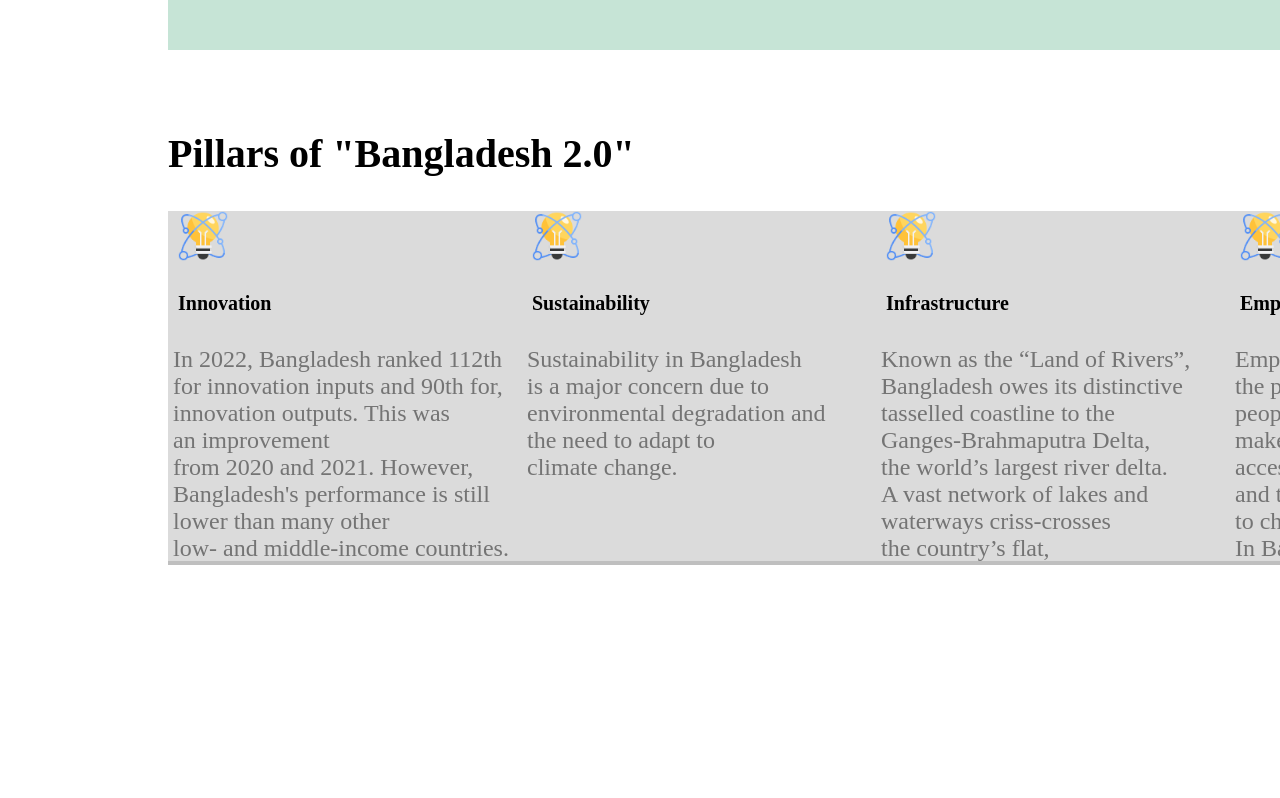
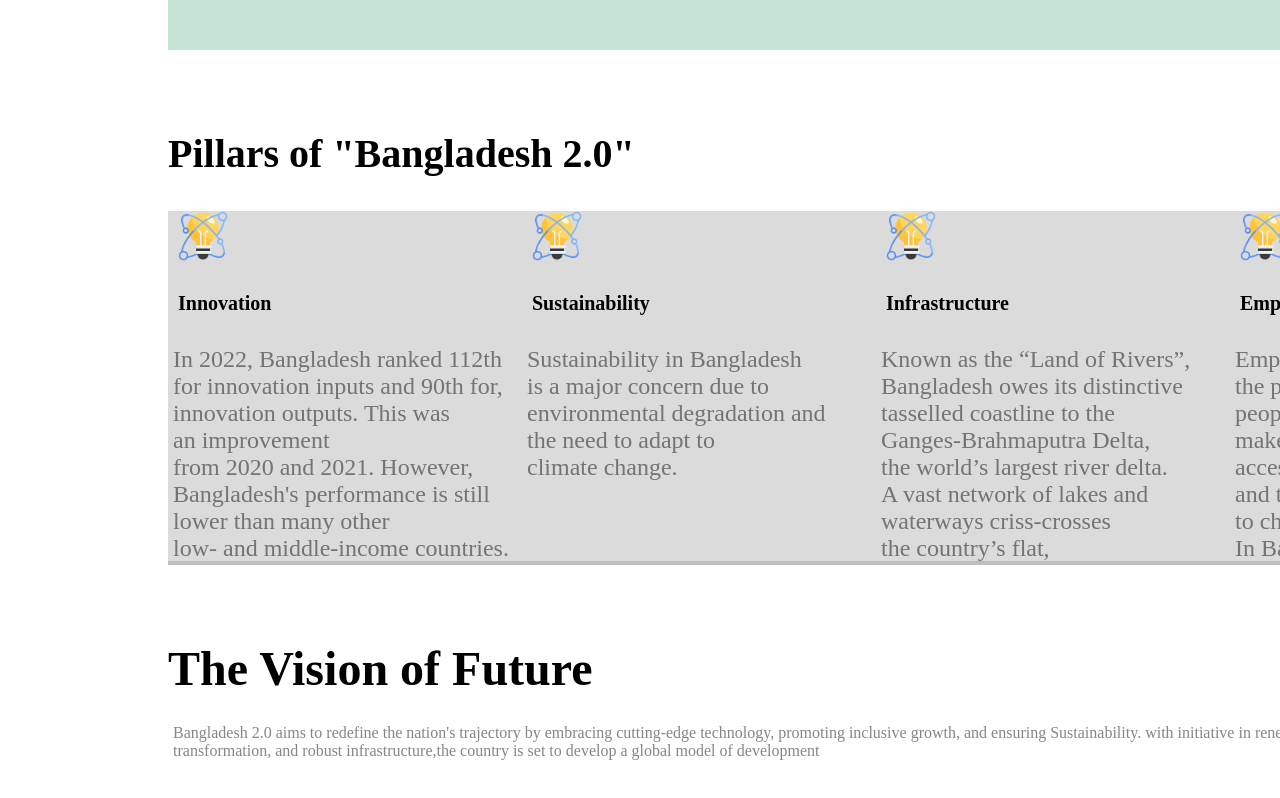
Before and after one commit to Tanjim-Rayan/Bangladesh-2.0-, a plain HTML site: page index.html in a window 1280 px wide. Shown: the part 622-1420 px from the top of the page. Before the commit the page ends 1297 px from the top, so only its background shows below. Drawn offline with Linux system fonts and the light colour scheme.

Commit message:
short break

```diff
--- /dev/null
+++ b/Styles/vision.css
@@ -0,0 +1,29 @@
+div .vision {
+    display: flex;
+    flex-direction: column;
+    justify-content: start;
+
+}
+.vision h2 {
+    margin-top: 80px;
+    margin-left: 160px;
+    margin-right: 160px;
+    margin-bottom: 5px;
+    height: 48px;
+    width: 1280px;
+    font-size: 48px;
+    font-weight: 800;
+    text-align: left;
+}
+.vision div  p {
+    height: 48px;
+    width: 1280px;
+    margin-top: -70px;
+    margin-left: 105px;
+    margin-right: 160px;
+    margin-bottom: 36px;
+    font-size: 16px;
+    font-weight: 400;
+
+
+}
--- a/index.html
+++ b/index.html
@@ -13,6 +13,7 @@
         <link rel="stylesheet" href="Styles/nav.css">
         <link rel="stylesheet" href="Styles/banner.css">
         <link rel="stylesheet" href="Styles/pillars.css">
+        <link rel="stylesheet" href="Styles/vision.css">
     </head>
 
     <body>
@@ -44,27 +45,48 @@
                 <div class="pillar">
                     <img src="assets/card-icon.png" alt="">
                     <h4 class="pillar-tittle">Innovation</h4>
-                        <p class="pillar-text">In 2022, Bangladesh ranked 112th <br>for innovation inputs and 90th for,<br> innovation outputs. This was<br> an improvement <br>from 2020 and 2021. However,<br> Bangladesh's performance is still <br>lower than many other <br>low- and middle-income countries.</p>
+                    <p class="pillar-text">In 2022, Bangladesh ranked 112th <br>for innovation inputs and 90th for,<br>
+                        innovation outputs. This was<br> an improvement <br>from 2020 and 2021. However,<br>
+                        Bangladesh's performance is still <br>lower than many other <br>low- and middle-income
+                        countries.</p>
                 </div>
                 <div class="pillar">
                     <img src="assets/card-icon.png" alt="">
                     <h4 class="pillar-tittle">Sustainability</h4>
-                        <p class="pillar-text">Sustainability in Bangladesh <br>is a major concern due to <br>environmental degradation and<br> the need to adapt to <br>climate change.
+                    <p class="pillar-text">Sustainability in Bangladesh <br>is a major concern due to <br>environmental
+                        degradation and<br> the need to adapt to <br>climate change.
                 </div>
                 <div class="pillar">
                     <img src="assets/card-icon.png" alt="">
                     <h4 class="pillar-tittle">Infrastructure</h4>
-                        <p class="pillar-text">Known as the “Land of Rivers”, <br>Bangladesh owes its distinctive <br>tasselled coastline to the<br> Ganges-Brahmaputra Delta,<br> the world’s largest river delta.<br> A vast network of lakes and <br>waterways criss-crosses<br> the country’s flat,<br> </p>
+                    <p class="pillar-text">Known as the “Land of Rivers”, <br>Bangladesh owes its distinctive
+                        <br>tasselled coastline to the<br> Ganges-Brahmaputra Delta,<br> the world’s largest river
+                        delta.<br> A vast network of lakes and <br>waterways criss-crosses<br> the country’s flat,<br>
+                    </p>
                 </div>
                 <div class="pillar">
                     <img src="assets/card-icon.png" alt="">
                     <h4 class="pillar-tittle">Empowerment</h4>
-                        <p class="pillar-text">Empowerment is<br> the process of giving<br> people the power to <br>make decisions,<br> access resources,<br> and take action<br> to change their lives.<br> In Bangladesh.</p>
+                    <p class="pillar-text">Empowerment is<br> the process of giving<br> people the power to <br>make
+                        decisions,<br> access resources,<br> and take action<br> to change their lives.<br> In
+                        Bangladesh.</p>
                 </div>
             </div>
 
         </section>
 
+        <section class="vision">
+
+            <div class="vision">
+                <h2>The Vision of Future</h2>
+                <p>Bangladesh 2.0 aims to redefine the nation's trajectory by embracing cutting-edge technology,
+                    promoting inclusive growth, and ensuring Sustainability. with initiative in renewable energy,
+                    digital transformation, and robust infrastructure,the country is set to develop a global model of
+                    development</p>
+            </div>
+
+
+        </section>
 
     </body>
     <footer>
```
Lines whose indentation alone changed are shown as unchanged.
